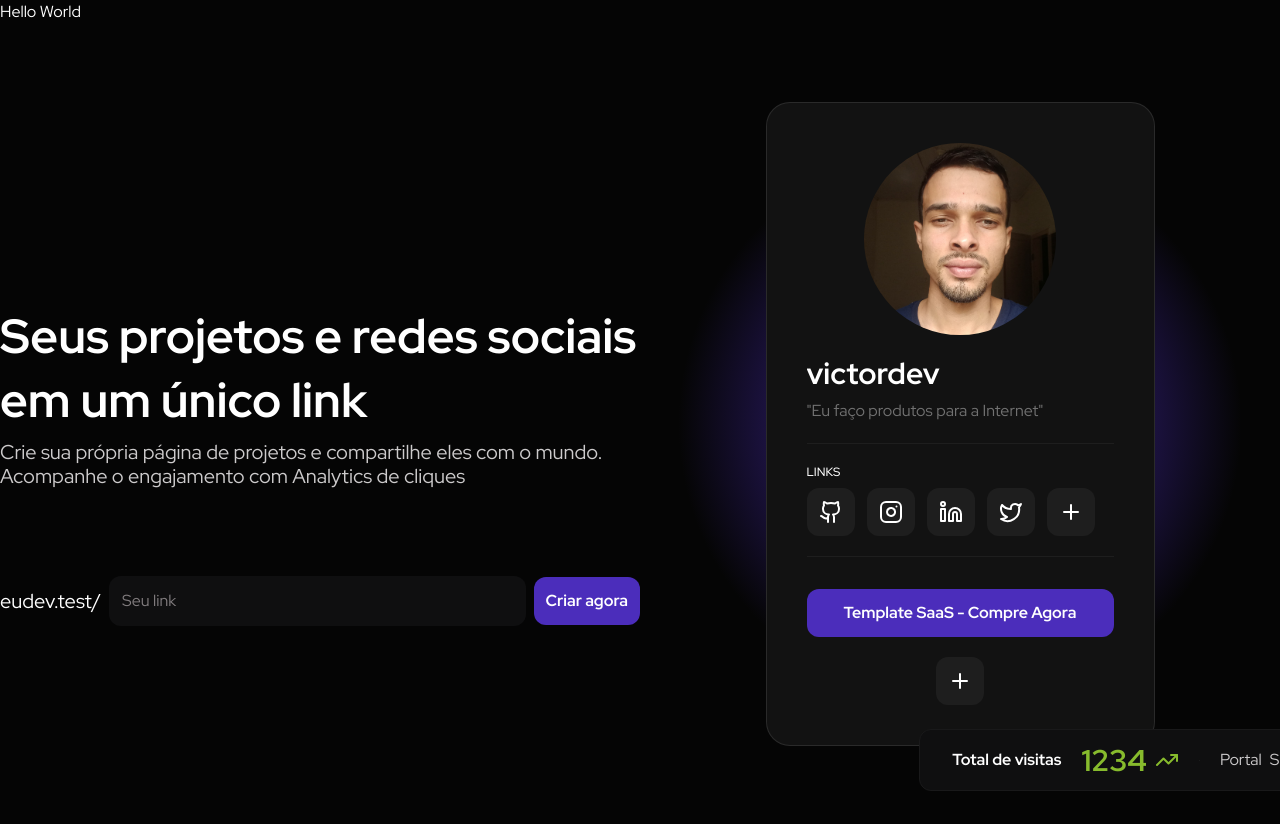
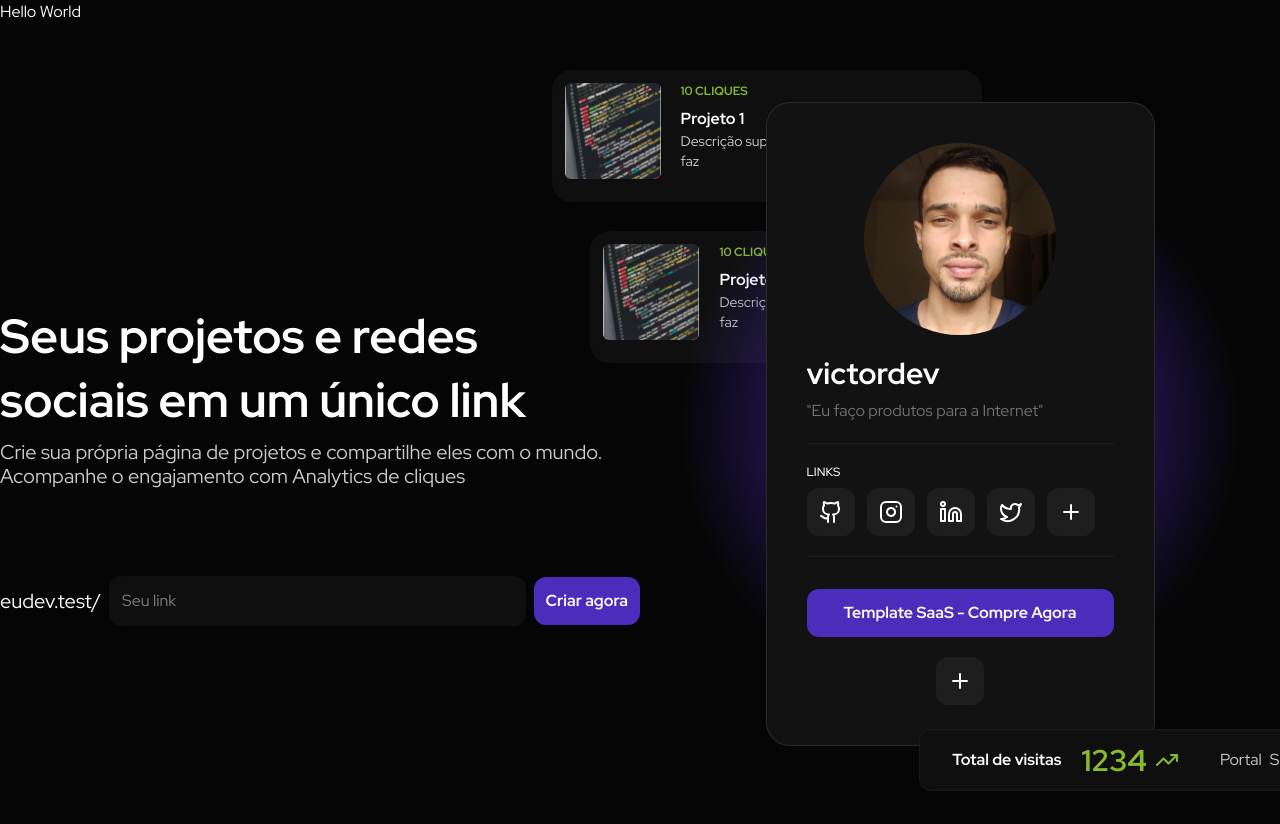
Before and after one commit to victordev13/curso-microsaas, a Next.js app: page / in a window 1280 px wide. Shown: the top 824 px of the page. Built offline with nearby package versions, Linux system fonts and the light colour scheme.

Commit message:
feat: finish hero

```diff
--- /dev/null
+++ b/src/app/components/common/project-card.tsx
@@ -0,0 +1,32 @@
+import { mergeClasses } from '@/app/lib/utils'
+
+/* eslint-disable @next/next/no-img-element */
+export function ProjectCard() {
+  return (
+    <div
+      className={mergeClasses(
+        'w-[430px] h-[132px] flex gap-5 bg-background-secondary p-3 rounded-[20px] border border-transparent',
+        ' hover:border-border-secondary',
+      )}
+    >
+      <div className="size-24 rounded-md overflow-hidden flex-shrink-0">
+        <img
+          src="/project1.jpg"
+          alt="Projeto"
+          className="w-full h-full object-cover"
+        />
+      </div>
+      <div className="flex flex-col gap-2">
+        <span className="uppercase text-xs font-bold text-accent-green">
+          10 cliques
+        </span>
+        <div className="flex flex-col">
+          <span className="text-white font-bold">Projeto 1</span>
+          <span className="text-content-body text-sm">
+            Descrição super detalhada do que o projeto faz
+          </span>
+        </div>
+      </div>
+    </div>
+  )
+}
--- a/src/app/components/common/user-card.tsx
+++ b/src/app/components/common/user-card.tsx
@@ -3,7 +3,7 @@
 import { Button } from '../ui/button'
 import { Hr } from '../ui/Hr'
 
-export default function UserCard() {
+export function UserCard() {
   const socialMedia = [
     { Icon: Github, link: 'https://github.com' },
     { Icon: Instagram, link: 'https://instagram.com' },
--- a/src/app/components/landing-page/hero.tsx
+++ b/src/app/components/landing-page/hero.tsx
@@ -1,15 +1,16 @@
+import { ProjectCard } from '../common/project-card'
 import { TotalVisits } from '../common/total-visits'
-import UserCard from '../common/user-card'
+import { UserCard } from '../common/user-card'
 import { Button } from '../ui/button'
 import { Input } from '../ui/input'
-import { ProjectCard } from './project-card'
 
 export function Hero() {
   return (
     <div className="flex h-screen">
       <div className="w-full flex flex-col gap-2 mt-[35vh]">
         <h1 className="text-5xl font-bold text-white leading-[64px]">
-          Seus projetos e redes sociais em um único link
+          Seus projetos e redes
+          <br /> sociais em um único link
         </h1>
         <h2 className="text-xl leading-6">
           Crie sua própria página de projetos e compartilhe eles com o mundo.
--- a/src/app/components/landing-page/project-card.tsx
+++ /dev/null
@@ -1,3 +0,0 @@
-export function ProjectCard() {
-  return <div></div>
-}
```
